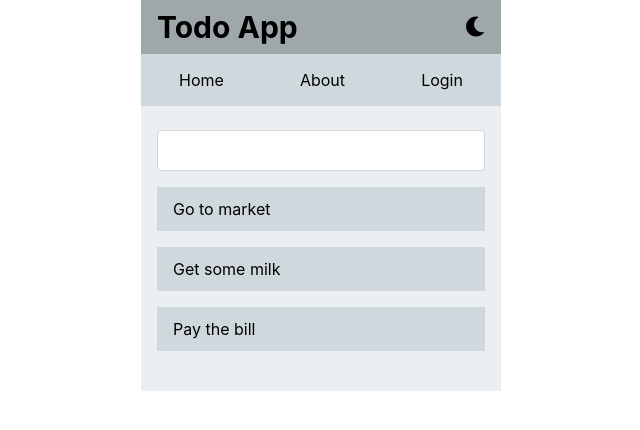
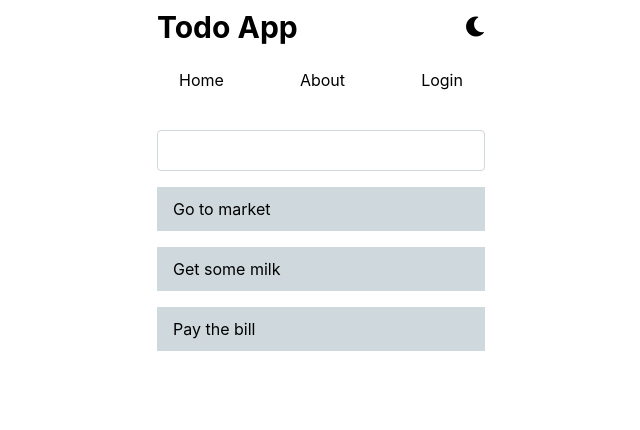
Before and after one commit to MEHMET0665/context, a React (Create React App) app: page / in a window 1280 px wide. Shown: the top 430 px of the page, without its empty margins (319-959 px from the left). Built offline with nearby package versions, Linux system fonts and the light colour scheme.

Commit message:
remove color

```diff
--- a/src/index.css
+++ b/src/index.css
@@ -18,10 +18,10 @@ code {
 .App {
   max-width: 360px;
   margin: 0 auto;
-  background-color: #eceff1;
+  /* background-color: #eceff1; */
 }
 .title-bar {
-  background-color: #9ea7aa;
+  /* background-color: #9ea7aa; */
   height: 54px;
   display: flex;
   align-items: center;
@@ -39,7 +39,7 @@ code {
   justify-content: space-around;
   margin: 0;
   padding: 16px 0;
-  background-color: #cfd8dc;
+  /* background-color: #cfd8dc; */
 }
 .navbar li {
   display: inline-block;
```
Also changed, not shown: 1 other file (tests, documents, lock files or other folders).
